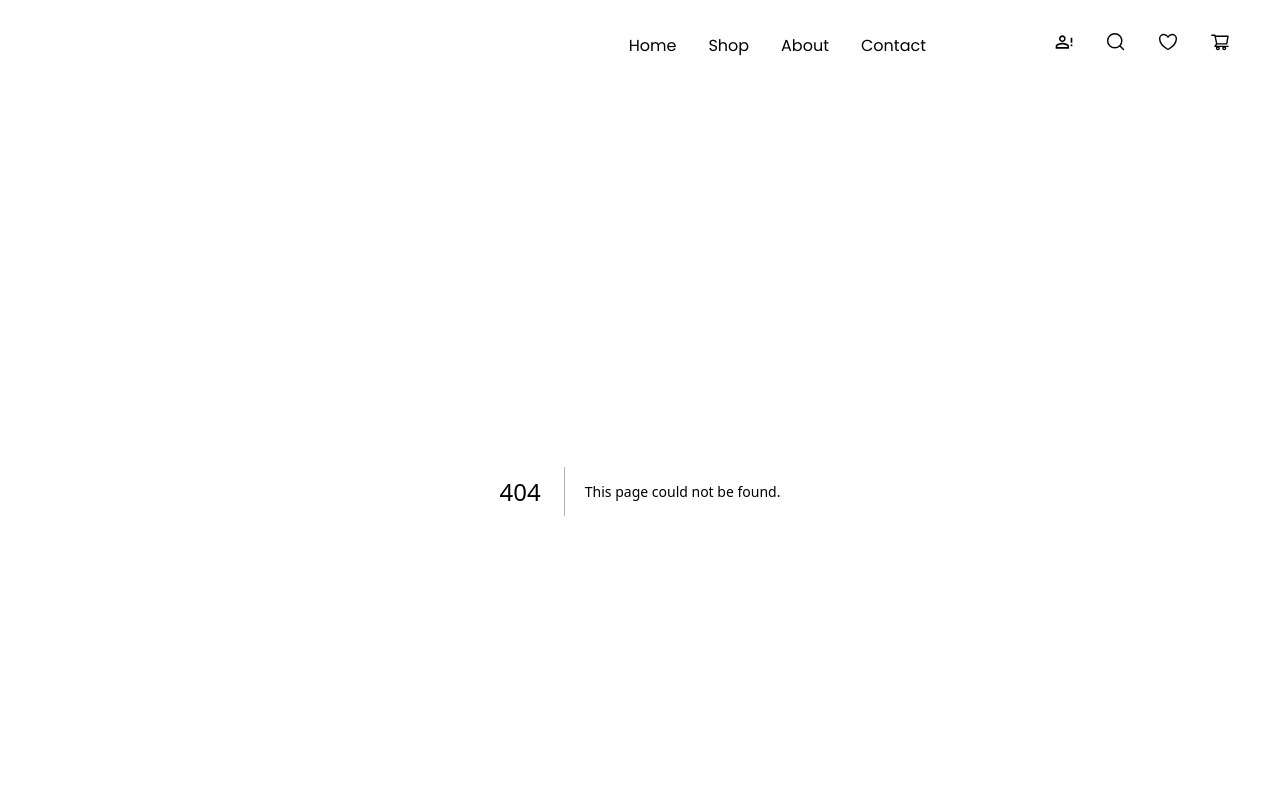
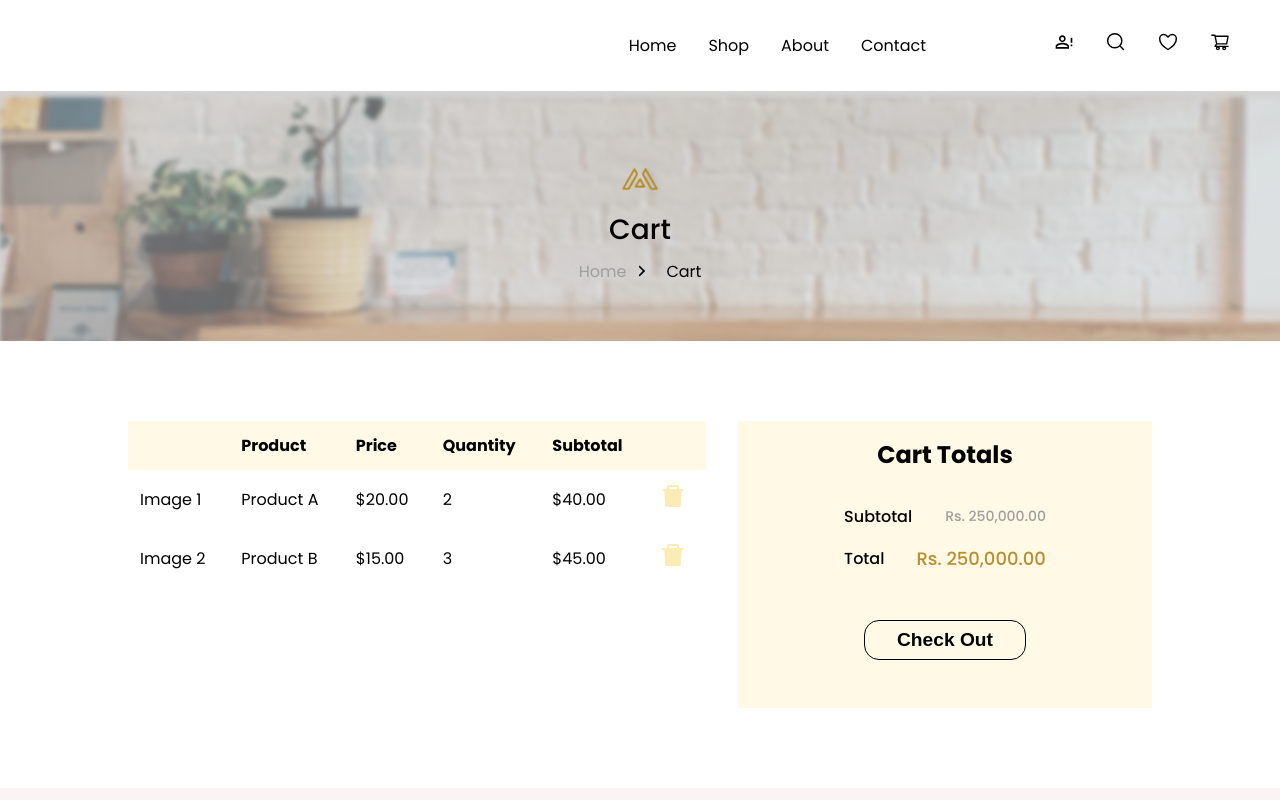
Before and after one commit to Ezzywealth/shop, a Next.js app: page /cart in a window 1280 px wide. Before the commit this address had no page. Shown: the top 800 px of the page. Built offline with nearby package versions, Linux system fonts and the light colour scheme.

Commit message:
add cart page

```diff
--- /dev/null
+++ b/src/app/cart/page.tsx
@@ -0,0 +1,25 @@
+'use client';
+
+import CartItemTable from '@/components/Cart/CartItemTable';
+import CartTotalSection from '@/components/Cart/CartTotalSection';
+import FooterSection from '@/components/Footer/FooterSection';
+import HeroSection from '@/components/Home/HeroSection';
+import ServiceSection from '@/components/Home/Services/Index';
+import React from 'react';
+import styles from '@/app/styles/cart.module.scss';
+
+const CartScreen = () => {
+	return (
+		<div>
+			<HeroSection title='Cart' />
+			<section className={styles.cart_table_container}>
+				<CartItemTable />
+				<CartTotalSection />
+			</section>
+			<ServiceSection />
+			<FooterSection />
+		</div>
+	);
+};
+
+export default CartScreen;
--- a/src/app/shop/page.tsx
+++ b/src/app/shop/page.tsx
@@ -14,7 +14,7 @@ export default function Shop() {
 	console.log(cart);
 	return (
 		<main className=''>
-			<HeroSection />
+			<HeroSection title='Shop' />
 			<ProductIndex />
 			<ServiceSection />
 			<FooterSection />
--- /dev/null
+++ b/src/app/styles/cart.module.scss
@@ -0,0 +1,64 @@
+@import 'colors.module';
+/* CartTable.module.scss */
+.cart_table_container {
+	display: flex;
+	gap: 2rem;
+	align-items: flex-start;
+	padding: 5rem 10%;
+
+	.cart_table {
+		width: 100%;
+		border-collapse: collapse;
+	}
+
+	.cart_table thead {
+		background-color: $cart-total-bg-color; /* Green background color for the header */
+	}
+
+	.cart_table th,
+	.cart_table td {
+		padding: 12px;
+		text-align: left;
+	}
+
+	.totals_container {
+		background-color: $cart-total-bg-color;
+		padding: 1rem 2rem 3rem 2rem;
+		min-width: 350px;
+		display: flex;
+		flex-direction: column;
+		align-items: center;
+		gap: 2rem;
+
+		.subtotal {
+			display: flex;
+			justify-content: space-between;
+			align-items: center;
+			margin-bottom: 1rem;
+			gap: 2rem;
+			font-weight: 500;
+
+			.total_amount {
+				color: $price-text-color;
+				font-weight: 500;
+				font-size: calc(18 / 16 * 1rem);
+			}
+
+			.subtotal_amount {
+				color: $secondary-text-color;
+				font-size: calc(14 / 16 * 1rem);
+			}
+		}
+
+		button {
+			padding: 0.5rem 2rem;
+			border: 1px solid $primary-color-black;
+			border-radius: 15px;
+			background-color: transparent;
+			color: $primary-color-black;
+			font-size: 1.2rem;
+			font-weight: 600;
+			cursor: pointer;
+		}
+	}
+}
--- a/src/app/styles/colors.module.scss
+++ b/src/app/styles/colors.module.scss
@@ -6,6 +6,7 @@ $border-color: #d9d9d9;
 $active_pag_bg: #fbebb5;
 $inactive_pag_bg: #fff9e5;
 $price-text-color: #b88e2f;
+$cart-total-bg-color: #fff9e5;
 
 :export {
 	primaryblack: $primary-color-black;
--- a/src/app/styles/nav.module.scss
+++ b/src/app/styles/nav.module.scss
@@ -24,6 +24,7 @@
 
 	.cart_container {
 		position: relative;
+		cursor: pointer;
 
 		.cart_count {
 			position: absolute;
@@ -39,6 +40,7 @@
 			align-items: center;
 			font-size: 0.8rem;
 			font-weight: 700;
+			cursor: pointer;
 		}
 	}
 }
@@ -61,6 +63,12 @@
 
 	.modal_top {
 		padding: 0 1.5rem;
+
+		.empty_cart {
+			font-size: 1rem;
+			color: $secondary-text-color;
+			font-weight: 500;
+		}
 	}
 
 	.modal_bottom {
@@ -98,6 +106,7 @@
 				border-radius: 50px;
 				padding: 0.5rem 2rem;
 				background: transparent;
+				cursor: pointer;
 			}
 		}
 	}
--- /dev/null
+++ b/src/components/Cart/CartItemTable.tsx
@@ -0,0 +1,47 @@
+// CartTable.tsx
+import React from 'react';
+import styles from '@/app/styles/cart.module.scss';
+import DeleteIcon from '@/shared/svgs/DeleteIcon';
+
+const CartItemTable = () => {
+	return (
+		<table className={styles.cart_table}>
+			<thead>
+				<tr>
+					<th></th>
+					<th>Product</th>
+					<th>Price</th>
+					<th>Quantity</th>
+					<th>Subtotal</th>
+					<th></th>
+				</tr>
+			</thead>
+			<tbody>
+				{/* Sample cart items */}
+				<tr>
+					<td>Image 1</td>
+					<td>Product A</td>
+					<td>$20.00</td>
+					<td>2</td>
+					<td>$40.00</td>
+					<td>
+						<DeleteIcon />
+					</td>
+				</tr>
+				<tr>
+					<td>Image 2</td>
+					<td>Product B</td>
+					<td>$15.00</td>
+					<td>3</td>
+					<td>$45.00</td>
+					<td>
+						<DeleteIcon />
+					</td>
+				</tr>
+				{/* Add more rows as needed */}
+			</tbody>
+		</table>
+	);
+};
+
+export default CartItemTable;
--- a/src/components/Cart/CartModal.tsx
+++ b/src/components/Cart/CartModal.tsx
@@ -7,6 +7,7 @@ import { useDispatch, useSelector } from 'react-redux';
 import Image from 'next/image';
 import ItemDeleteIcon from '@/shared/svgs/ItemDeleteIcon';
 import { removeCartItem } from '@/Redux/Slices/cartSlice';
+import Link from 'next/link';
 
 type ModalProps = {
 	isOpen: boolean;
@@ -15,7 +16,7 @@ type ModalProps = {
 
 const CartModal: React.FC<ModalProps> = ({ isOpen, onClose }) => {
 	const { cart } = useSelector((state: RootState) => state.cart);
-	const [totalPrice, setTotalPrice] = useState(0);
+	const [totalPrice, setTotalPrice] = useState('');
 	const dispatch = useDispatch();
 
 	const handleRemoveItem = (id: number) => {
@@ -25,7 +26,7 @@ const CartModal: React.FC<ModalProps> = ({ isOpen, onClose }) => {
 
 	useEffect(() => {
 		const total = cart.reduce((acc, item) => acc + item.price * +item.quantity, 0);
-		setTotalPrice(total);
+		setTotalPrice(total.toFixed(2).replace(/\B(?=(\d{3})+(?!\d))/g, ','));
 	}, [cart]);
 
 	return (
@@ -44,6 +45,9 @@ const CartModal: React.FC<ModalProps> = ({ isOpen, onClose }) => {
 						</section>
 
 						<section>
+							{cart.length < 1 ? (
+								<p className={styles.empty_cart}>Cart is currently empty !!!</p>
+							) : (
 								<ul className={styles.cart_items}>
 									{cart.map((item) => (
 										<li key={item.id} className={styles.cart_item}>
@@ -62,17 +66,22 @@ const CartModal: React.FC<ModalProps> = ({ isOpen, onClose }) => {
 										</li>
 									))}
 								</ul>
+							)}
 						</section>
 					</section>
 					<section className={styles.modal_bottom}>
 						<div className={styles.total_price}>
 							<p className={styles.amount_title}>subtotal</p>
-							<p className={styles.amount}>${totalPrice?.toFixed(2) || 0.0}</p>
+							<p className={styles.amount}>${totalPrice || 0.0}</p>
 						</div>
 						<hr />
 						<div className={styles.buttons}>
-							<button>View cart</button>
-							<button>Checkout</button>
+							<Link href='/cart'>
+								<button onClick={onClose}>View cart</button>
+							</Link>
+							<Link href='/checkout'>
+								<button onClick={onClose}>Checkout</button>
+							</Link>
 						</div>
 					</section>
 				</div>
--- /dev/null
+++ b/src/components/Cart/CartTotalSection.tsx
@@ -0,0 +1,25 @@
+import React from 'react';
+import styles from '@/app/styles/cart.module.scss';
+
+const CartTotalSection = () => {
+	return (
+		<section className={styles.totals_container}>
+			<h2>Cart Totals</h2>
+			<div className={styles.total_details}>
+				<div className={styles.subtotal}>
+					<p>Subtotal</p>
+					<p className={styles.subtotal_amount}>Rs. 250,000.00</p>
+				</div>
+				<div className={styles.subtotal}>
+					<p>Total</p>
+					<p className={styles.total_amount}>Rs. 250,000.00</p>
+				</div>
+			</div>
+			<div className={styles.button_container}>
+				<button className={styles.total_button}>Check Out</button>
+			</div>
+		</section>
+	);
+};
+
+export default CartTotalSection;
--- a/src/components/Home/HeroSection.tsx
+++ b/src/components/Home/HeroSection.tsx
@@ -3,12 +3,15 @@ import styles from '@/app/styles/herosection.module.scss';
 import Image from 'next/image';
 import Breadcrumb from '../BreadCrumbs';
 
-const HeroSection = () => {
+type Props = {
+	title: string;
+};
+const HeroSection = ({ title }: Props) => {
 	return (
 		<section className={styles.hero_banner}>
 			<div className={styles.hero_item}>
 				<Image src='/assets/images/hero-logo.png' width={60} height={60} alt='hero-logo' />
-				<h2 className={styles.logo_text}>Shop</h2>
+				<h2 className={styles.logo_text}>{title}</h2>
 				<Breadcrumb />
 			</div>
 		</section>
--- a/src/components/ProductView/RightBottomView.tsx
+++ b/src/components/ProductView/RightBottomView.tsx
@@ -13,7 +13,7 @@ type Props = {
 };
 
 const RightBottomView = ({ productDetails }: Props) => {
-	const { selectedColor, setSelectedColor, colors, quantity, handleIncrease, handleDecrease, handleAddToCart } = useProductDetailsHook();
+	const { selectedColor, setSelectedColor, colors, quantity, handleIncrease, handleDecrease, handleAddToCart, setQuantity } = useProductDetailsHook();
 
 	return (
 		<>
@@ -31,7 +31,7 @@ const RightBottomView = ({ productDetails }: Props) => {
 			<div className={styles.cart_quantity}>
 				<div className={styles.quantity_container}>
 					<span onClick={handleDecrease}>-</span>
-					<input type='text' value={quantity} />
+					<input type='text' value={quantity} onChange={(e) => setQuantity(e.target.value)} />
 					<span onClick={handleIncrease}>+</span>
 				</div>
 				<button
--- /dev/null
+++ b/src/shared/svgs/DeleteIcon.tsx
@@ -0,0 +1,14 @@
+import React from 'react';
+
+const DeleteIcon = () => {
+	return (
+		<svg xmlns='http://www.w3.org/2000/svg' width='28' height='28' viewBox='0 0 28 28' fill='none'>
+			<path
+				d='M23.625 7H20.125V4.8125C20.125 3.84727 19.3402 3.0625 18.375 3.0625H9.625C8.65977 3.0625 7.875 3.84727 7.875 4.8125V7H4.375C3.89102 7 3.5 7.39102 3.5 7.875V8.75C3.5 8.87031 3.59844 8.96875 3.71875 8.96875H5.37031L6.0457 23.2695C6.08945 24.202 6.86055 24.9375 7.79297 24.9375H20.207C21.1422 24.9375 21.9105 24.2047 21.9543 23.2695L22.6297 8.96875H24.2812C24.4016 8.96875 24.5 8.87031 24.5 8.75V7.875C24.5 7.39102 24.109 7 23.625 7ZM18.1562 7H9.84375V5.03125H18.1562V7Z'
+				fill='#FBEBB5'
+			/>
+		</svg>
+	);
+};
+
+export default DeleteIcon;
```
Also changed, not shown: src/app/checkout/page.tsx (added, +7 -0 lines). Lines whose indentation alone changed are shown as unchanged.
